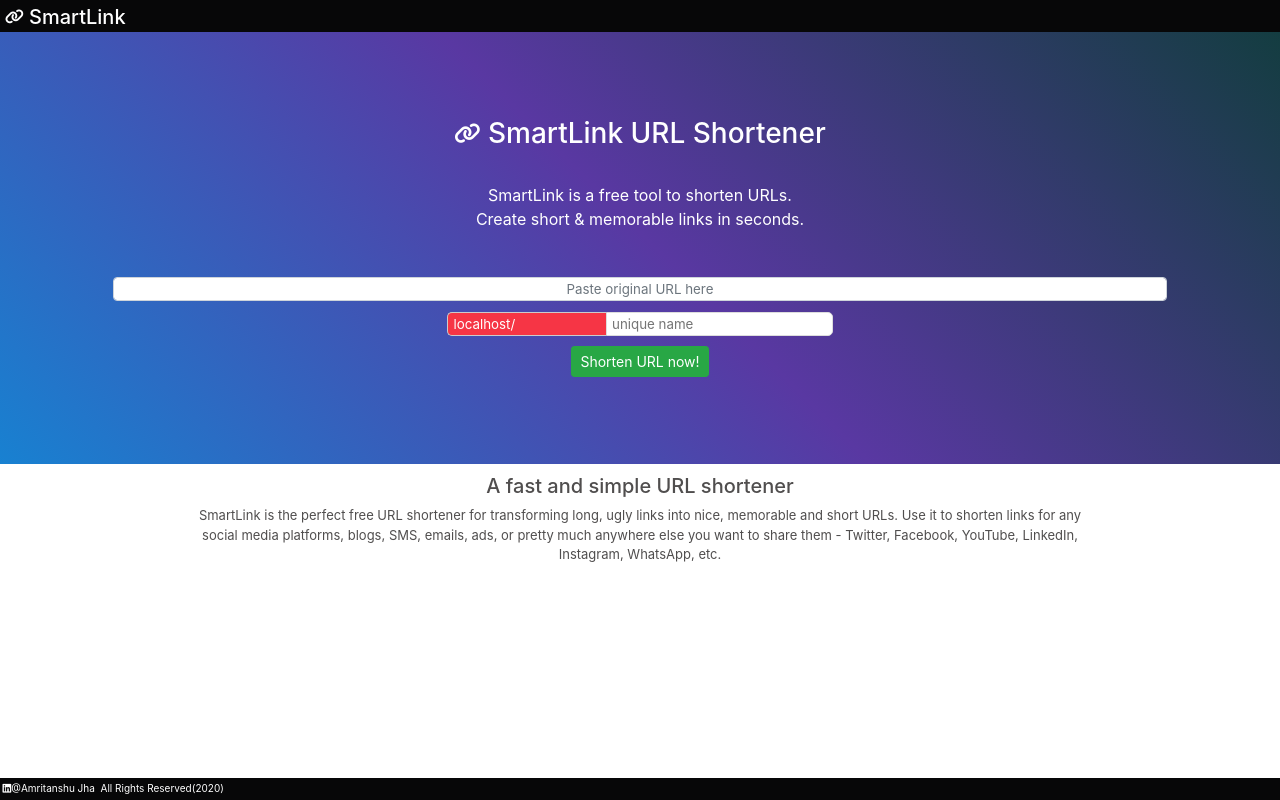
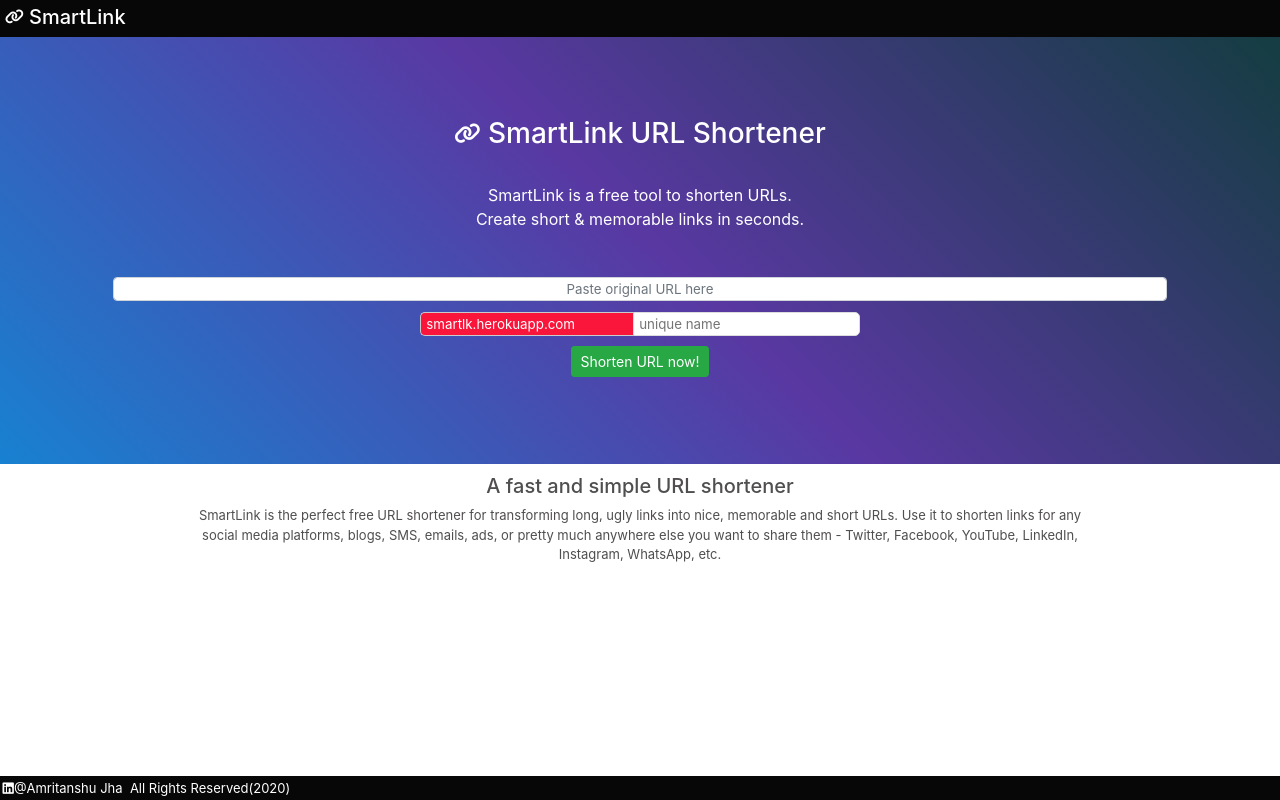
Before and after one commit to amritanshuj/SmartLink-URL-Shortener, a website: page public/index.html in a window 1280 px wide. Drawn offline with nearby package versions, Linux system fonts and the light colour scheme.

Commit message:
Final production changes

```diff
--- a/models/db.js
+++ b/models/db.js
@@ -2,7 +2,7 @@
 const mongoose = require('mongoose');
 
 //MONGO_URI
-const MONGO_URI = process.env.MONGO_URI || 'mongodb://localhost:27017/url';
+const MONGO_URI =  process.env.MONGO_URI || 'mongodb://localhost:27017/url';
 
 //Connect to DB function
 const connect = () => {
--- a/public/index.html
+++ b/public/index.html
@@ -26,7 +26,7 @@
             id="paste-url"
             placeholder="Paste original URL here">
 
-            <div><input disabled class="base-url" value=""><input required class="unique-input" id="unique-name"
+            <div><input disabled class="base-url" value="smartlk.herokuapp.com"><input required class="unique-input" id="unique-name"
              type="text" placeholder="unique name"></div>
             <div id='status'><button class="btn btn-success btn-sm">Shorten URL now!</button></div>
             <div id="confirmationShow"></div>
@@ -46,7 +46,7 @@
 
     <script>
       const domain = window.location.host;
-      document.querySelector('.base-url').value = domain + '/';
+    //   document.querySelector('.base-url').value = domain + '/';
     </script>
     <script src="main.js"></script>
 </html>
--- a/public/main.js
+++ b/public/main.js
@@ -6,7 +6,7 @@ const status = document.getElementById('status');
 
 const formSubmit = e => {
     e.preventDefault();
-    // status.innerHTML = '<button type="button" class="loader"></button>'
+
     fetch('/createShortLink', {
         method: 'POST',
         headers: {
@@ -25,14 +25,14 @@ const formSubmit = e => {
         }
         else {
             confirmationShow.innerHTML = `<div id="res_link">Hurray! The link can now be visited
-            through <a target="_blank"
+            through:&ensp;<br> <a target="_blank"
             href=${response.shortUrl} rel = "noopener noreferer" >
             <i class="fas fa-link fa-xs"></i>&nbsp;${response.shortUrl} </a></div>`;
         }
     })
     .catch(err => {
         console.log('oops', err);
-        confirmationShow.innerHTML = `<div id="res_link">Network error, retry :(</div>`
+        confirmationShow.innerHTML = `<div id="res_link">Network error, retry :( </div>`
     })
 };
 
--- a/public/style.css
+++ b/public/style.css
@@ -56,12 +56,12 @@ html, body {
 .base-url{
     display: inline;
     padding: 5px;
-    background-color: #f63545;
-    color: white;
+    background-color: #fa153b;
+    color: rgb(255, 255, 255);
     border-radius: 5px 0 0 5px;
     border: 1px solid rgb(204, 203, 203);
     border-right: 0;
-    width: 35%;
+    width: 47%;
 }
 
 .unique-input{
@@ -116,14 +116,15 @@ footer, header {
 
 header {
   padding: 5px;
-  height: 2rem;
+  height: 2.3rem;
   top: 0;
+  font-size: larger;
 }
 
 footer{
   padding: 2.5px;
-  height: 1.35rem;
-  font-size: x-small;
+  height: 1.5rem;
+  font-size: small;
   bottom: 0;
 }
 
```
Also changed, not shown: controllers/url.controller.js (line endings or trailing spaces), 2 other files.
